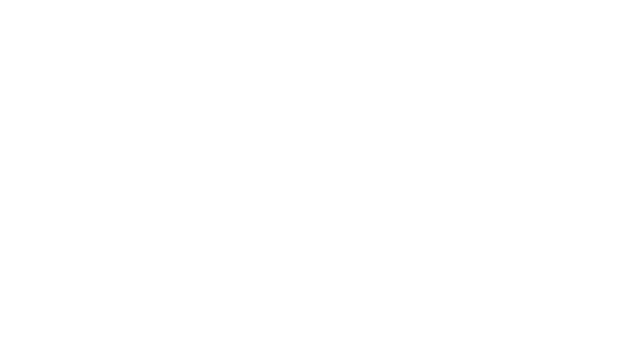
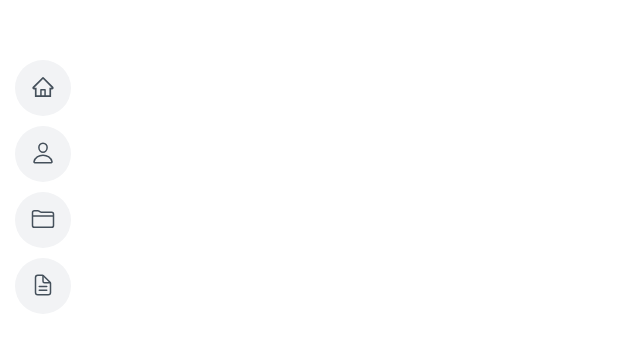
Before and after one commit to Edouard-M/Portfolio_Website, a React (Create React App) app in the folder website/: page / in a window 1280 px wide. Shown: the part 208-560 px from the top of the page, without its empty margins (0-640 px from the left). Built offline with nearby package versions, Linux system fonts and the light colour scheme.

Commit message:
Init Navigation bar
* init project

* init react packages

* init react packages

* Add navigation bar

```diff
--- a/website/package.json
+++ b/website/package.json
@@ -8,6 +8,7 @@
     "@testing-library/user-event": "^13.5.0",
     "react": "^18.2.0",
     "react-dom": "^18.2.0",
+    "react-icons": "^4.10.1",
     "react-router-dom": "^6.14.1",
     "react-scripts": "5.0.1",
     "web-vitals": "^2.1.4"
--- a/website/public/index.html
+++ b/website/public/index.html
@@ -3,12 +3,17 @@
 
   <head>
     <meta charset="utf-8" />
-    <title>React App</title>
+    <title>Edouard Mignien Portfolio</title>
   </head>
 
 
   <body>
     <noscript>You need to enable JavaScript to run this app.</noscript>
     <div id="root"></div>
+
+    <footer id="footer">
+    </footer>
   </body>
+
+
 </html>
--- a/website/src/App.css
+++ b/website/src/App.css
@@ -0,0 +1,134 @@
+:root {
+    --color-main: #0563BB;
+    --color-text: #45505B;
+    --color-white: #FFFFFF;
+    --color-debug: #006400;
+  }
+
+body {
+    margin: 0;
+    padding: 0;
+    font-family: "Open Sans", sans-serif;
+    /*font-family: "Raleway", sans-serif;*/
+}
+
+
+.header {
+    display: flex;
+    flex-direction: column;
+    justify-content: center;
+    background-color: rgba(0, 0, 0, 0);
+    position: fixed;
+    box-sizing: border-box;
+    top: 0;
+    left: 0;
+    bottom: 0;
+    z-index: 9997;
+    transition: all 0.5s;
+    padding: 15px;
+    overflow-y:visible;
+    line-height: 24px;
+    text-align: start;
+}
+
+/*--------------------------------------------------------------
+# Navbar
+--------------------------------------------------------------*/
+.navbar-li {
+    list-style: none;
+    list-style-position: outside;
+}
+
+.navbar-ul {
+    list-style: none;
+    margin: 0;
+    padding: 0;
+}
+
+.navbar {
+    width: 56px;
+    height: auto;
+    margin: 0;
+    padding: 0;
+    background-color: rgba(0, 0, 0, 0);
+    align-items: center;
+    justify-content: space-between;
+    text-align: start;
+}
+
+.navbar-item{
+    --text-display: none;
+    color: var(--color-text);
+    background: #f2f3f5;
+    display: flex;
+    flex-direction:row;
+    -ms-flex-align: center;
+    align-items: center;
+    border: 0;
+    padding: 0px;
+    margin-bottom: 10px;
+    border-radius: 50px;
+    height: 56px;
+    width: 56px;
+    overflow: hidden;
+    transition: all 0.3s;
+    text-decoration: none;
+    line-height: 22.5px;
+}
+
+.navbar-item:hover {
+    background: var(--color-main);
+    color: var(--color-white);
+    width: 120px;
+    --text-display: flex;
+  }
+
+.navbar-icon{
+    font-size: 24px;
+    padding-left: 16px;
+}
+
+.navbar-text{
+    display: var(--text-display);
+    font-family: "Open Sans", sans-serif;
+    font-size: 15px;
+    padding-left: 10px;
+}
+
+/*--------------------------------------------------------------
+# Preloader
+--------------------------------------------------------------*/
+#preloader {
+    position: fixed;
+    top: 0;
+    left: 0;
+    right: 0;
+    bottom: 0;
+    z-index: 9999;
+    overflow: hidden;
+    background: #fff;
+  }
+
+  #preloader:before {
+    content: "";
+    position: fixed;
+    top: calc(50% - 30px);
+    left: calc(50% - 30px);
+    border: 6px solid #0563bb;
+    border-top-color: #fff;
+    border-bottom-color: #fff;
+    border-radius: 50%;
+    width: 60px;
+    height: 60px;
+    animation: animate-preloader 1s linear infinite;
+  }
+
+  @keyframes animate-preloader {
+    0% {
+      transform: rotate(0deg);
+    }
+
+    100% {
+      transform: rotate(360deg);
+    }
+  }
--- a/website/src/App.js
+++ b/website/src/App.js
@@ -1,8 +1,27 @@
+import {
+  BrowserRouter as Router,
+  Routes,
+  Route
+} from "react-router-dom";
 import './App.css';
+import LandingPage from './pages/LandingPage';
+import Loader from './components/Loader';
+
+window.onload=()=>{
+  <div id="preloader">
+  </div>
+  }
 
 function App() {
+
   return (
     <div className="App">
+        <Loader />
+        <Router>
+          <Routes>
+            <Route path="/" exact element={<LandingPage/>} />
+          </Routes>
+        </Router>
     </div>
   );
 }
--- /dev/null
+++ b/website/src/components/Header.js
@@ -0,0 +1,12 @@
+import React from 'react'
+import Navbar from './Navbar'
+
+function Header() {
+  return (
+    <div className='header'>
+      <Navbar/>
+    </div>
+  )
+}
+
+export default Header
--- /dev/null
+++ b/website/src/components/Loader.js
@@ -0,0 +1,18 @@
+import React from 'react'
+import { useEffect } from "react";
+
+
+
+
+function Loader() {
+  return (
+    useEffect(() => {
+        window.onload=()=>{
+        <div id="preloader">
+        </div>
+        }
+    })
+  )
+}
+
+export default Loader
--- /dev/null
+++ b/website/src/components/Navbar.js
@@ -0,0 +1,29 @@
+import React from 'react'
+
+import {AiOutlineHome} from 'react-icons/ai'
+import {IoPersonOutline, IoFolderOutline, IoDocumentTextOutline} from 'react-icons/io5'
+
+function Navbar() {
+  return (
+    <div>
+      <nav className='navbar'>
+        <ul className='navbar-ul'>
+          <li className='navbar-il'>
+            <a href="#home" class="navbar-item"> <div className='navbar-icon'><AiOutlineHome/></div> <div className='navbar-text'><span>Home</span></div></a>
+          </li>
+          <li>
+            <a href="#about" class="navbar-item"> <div className='navbar-icon'><IoPersonOutline/></div> <span className='navbar-text'>About</span></a>
+          </li>
+          <li>
+            <a href="#projects" class="navbar-item"> <div className='navbar-icon'><IoFolderOutline/></div> <span className='navbar-text'>Projects</span></a>
+          </li>
+          <li>
+            <a href="#resume" class="navbar-item"> <div className='navbar-icon'><IoDocumentTextOutline/></div> <span className='navbar-text'>Resume</span></a>
+          </li>
+        </ul>
+      </nav>
+    </div>
+  )
+}
+
+export default Navbar
--- /dev/null
+++ b/website/src/pages/LandingPage.js
@@ -0,0 +1,12 @@
+import React from 'react'
+import Header from '../components/Header'
+
+function LandingPage() {
+  return (
+    <div className='landing-page'>
+        <Header/>
+    </div>
+  )
+}
+
+export default LandingPage
```
Also changed, not shown: 1 other file (tests, documents, lock files or other folders).
